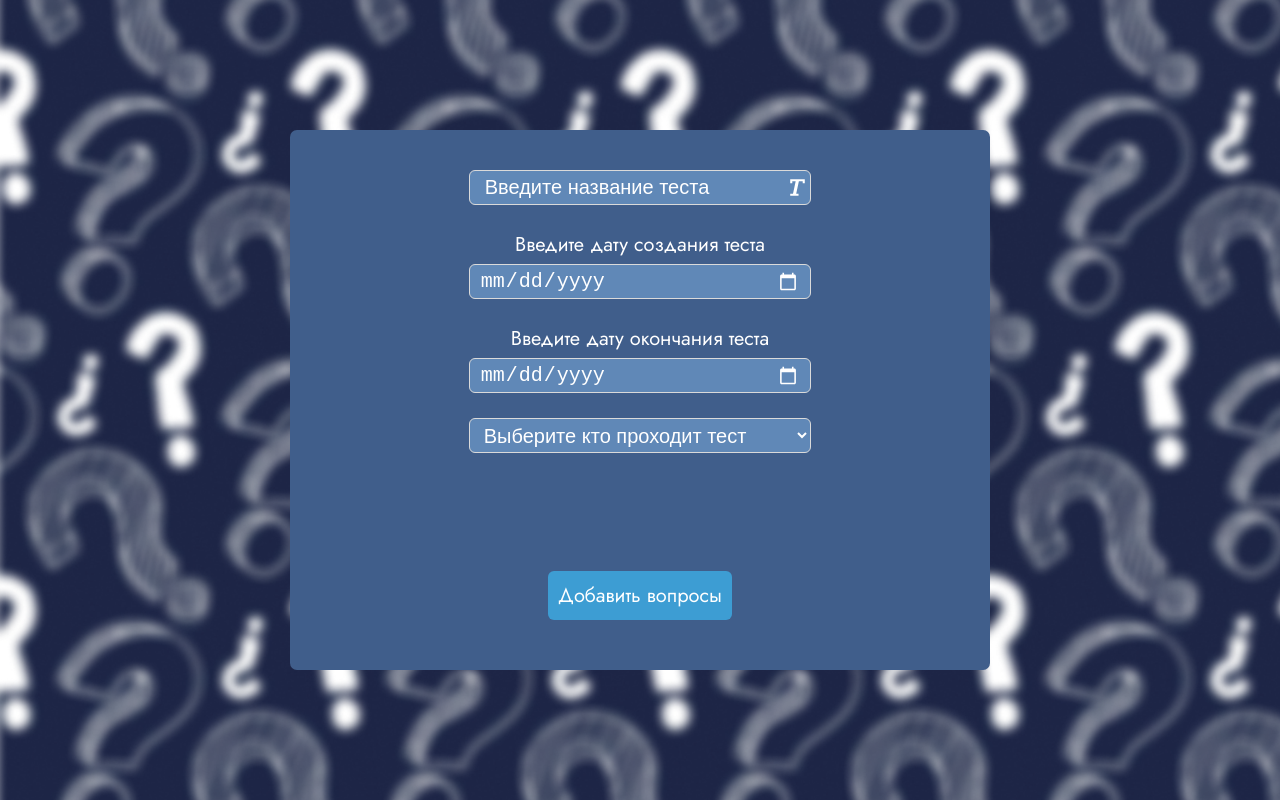
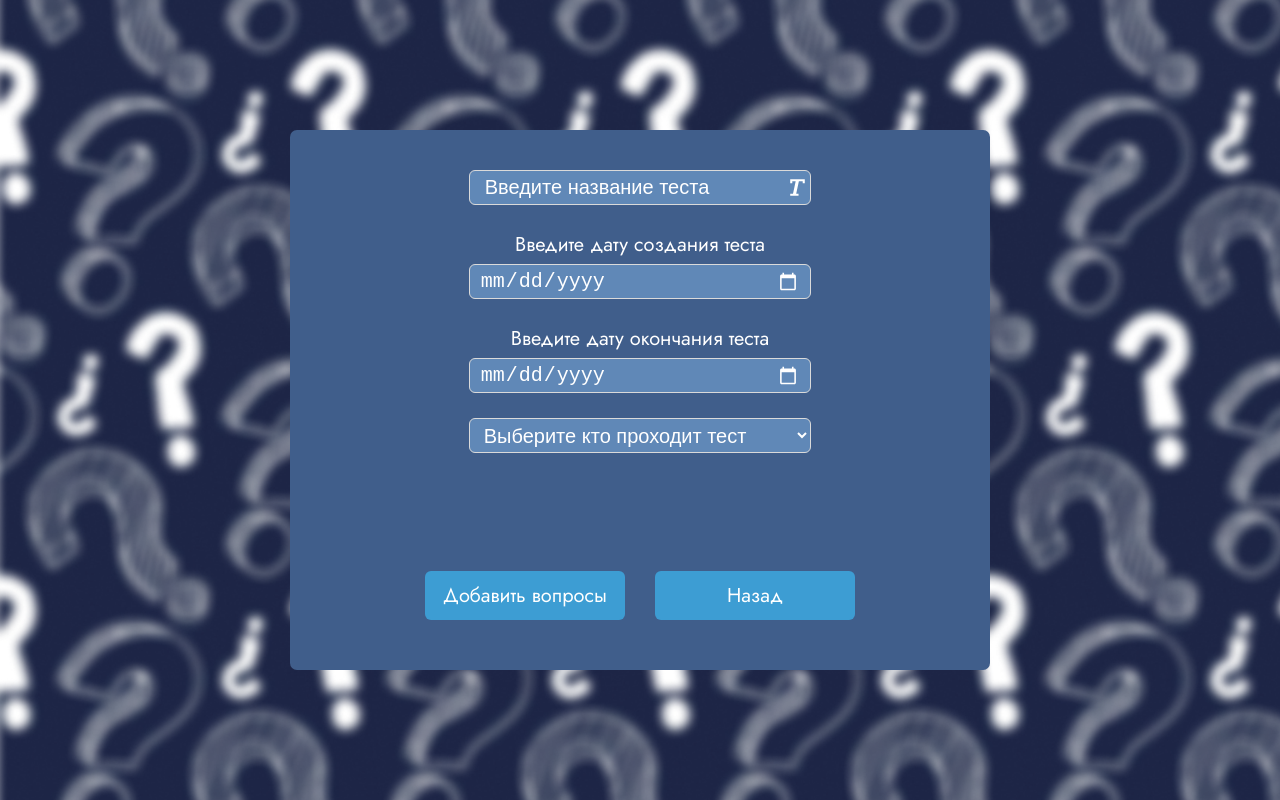
Before and after one commit to MekS1k/Tests-For-School, a Vue app in the folder frontend/: page /CreateDataTests in a window 1280 px wide. Built offline with nearby package versions, Linux system fonts and the light colour scheme.

Commit message:
fix signIn & fix layout

```diff
--- a/frontend/src/components/AddAndViewTest.vue
+++ b/frontend/src/components/AddAndViewTest.vue
@@ -30,6 +30,9 @@
           </div>
         </div>
       </div>
+      <router-link class="ChooseQuestion__adminSection" to="/">
+        <button class="ChooseQuestion__addBtn">Выйти</button>
+      </router-link>
     </div>
   </div>
 </template>
@@ -104,6 +107,30 @@ export default {
 </script>
 
 <style lang="scss" scoped>
+a {
+  text-decoration: none;
+  margin-bottom: 3rem;
+}
+.exit {
+  bottom: 0;
+  margin: 5rem 0;
+  .createButton {
+    color: #fff;
+    text-decoration: none;
+    background: #3d9dd3;
+    border-radius: 0.6rem;
+    border: none;
+    padding: 1rem;
+    font-family: "Jost", sans-serif;
+    font-size: 2rem;
+    transition: all 0.3s ease;
+    cursor: pointer;
+  }
+  .createButton:hover {
+    background: #417c9e;
+  }
+}
+
 .Container {
   display: flex;
   flex-direction: column;
@@ -133,6 +160,7 @@ export default {
     overflow-y: auto;
     width: 95%;
     height: 100%;
+    margin-bottom: 2rem;
   }
   &__adminSection {
     width: 25rem;
--- a/frontend/src/components/CreateDataTests.vue
+++ b/frontend/src/components/CreateDataTests.vue
@@ -50,6 +50,9 @@
 
       <div class="createQuestion">
         <button @click="saveTest" class="createButton">Добавить вопросы</button>
+        <router-link to="/AddAndViewTest">
+          <button class="createButton">Назад</button>
+        </router-link>
       </div>
     </div>
   </div>
@@ -100,6 +103,28 @@ export default {
 </script>
 
 <style lang="scss" lang="scss" scoped>
+.createQuestion {
+  position: absolute;
+  bottom: 0;
+  margin: 5rem 0;
+  .createButton {
+    color: #fff;
+    text-decoration: none;
+    background: #3d9dd3;
+    border-radius: 0.6rem;
+    border: none;
+    padding: 1rem;
+    font-family: "Jost", sans-serif;
+    font-size: 2rem;
+    transition: all 0.3s ease;
+    cursor: pointer;
+    width: 20rem;
+  }
+  .createButton:hover {
+    background: #417c9e;
+  }
+}
+
 .container {
   display: flex;
   flex-direction: column;
@@ -207,6 +232,8 @@ select option {
   position: absolute;
   bottom: 0;
   margin: 5rem 0;
+  display: flex;
+  gap: 3rem;
   .createButton {
     color: #fff;
     text-decoration: none;
--- a/frontend/src/components/CreateQuestionsForTests.vue
+++ b/frontend/src/components/CreateQuestionsForTests.vue
@@ -56,10 +56,10 @@
           <button @click="saveQuestions" class="createButton">
             Сохранить вопрос
           </button>
+          <router-link to="/AddAndViewTest">
+            <button class="createButton">На главную</button>
+          </router-link>
         </div>
-        <router-link class="createQuestion" to="/AddAndViewTest">
-          <p class="Answers__result">На главную</p>
-        </router-link>
       </div>
     </div>
   </div>
@@ -226,6 +226,8 @@ select option {
   position: absolute;
   bottom: 0;
   margin: 5rem 0;
+  display: flex;
+  gap: 3rem;
   .createButton {
     color: #fff;
     text-decoration: none;
@@ -237,6 +239,7 @@ select option {
     font-size: 2rem;
     transition: all 0.3s ease;
     cursor: pointer;
+    width: 20rem;
   }
   .createButton:hover {
     background: #417c9e;
--- a/frontend/src/components/SingIn.vue
+++ b/frontend/src/components/SingIn.vue
@@ -13,30 +13,62 @@
 
           <div class="inputBlock">
             <div class="Form__input">
-							<img src="../assets/svg/Login.svg" class="inputImg" draggable="false" ondragstart="return false;" alt="loginlogo" />
+              <img
+                src="../assets/svg/Login.svg"
+                class="inputImg"
+                draggable="false"
+                ondragstart="return false;"
+                alt="loginlogo"
+              />
               <p>Логин</p>
             </div>
-						<input type="text" v-model="login" placeholder="Введите логин" class="input" />
+            <input
+              type="text"
+              v-model="login"
+              placeholder="Введите логин"
+              class="input"
+            />
           </div>
 
           <div class="inputBlock">
             <div class="Form__input">
-							<img src="../assets/svg/Password.svg" class="inputImg" draggable="false" ondragstart="return false;" alt="passlogo" />
+              <img
+                src="../assets/svg/Password.svg"
+                class="inputImg"
+                draggable="false"
+                ondragstart="return false;"
+                alt="passlogo"
+              />
               <p>Пароль</p>
             </div>
-						<input type="password" v-model="pass" placeholder="🞄🞄🞄🞄🞄🞄🞄🞄🞄🞄" class="input" />
+            <input
+              type="password"
+              v-model="pass"
+              placeholder="🞄🞄🞄🞄🞄🞄🞄🞄🞄🞄"
+              class="input"
+            />
           </div>
 
           <div class="Form__EnterBtn">
-						<button class="Form__button" @click="SingIN">Войти</button>
+            <button class="Form__button" @click="signIn">Войти</button>
           </div>
         </div>
-				<p class="Form__loginFail" :class="{ 'Form__loginFail--show': loginFailed }">Неверный логин или пароль</p>
+        <p
+          class="Form__loginFail"
+          :class="{ 'Form__loginFail--show': loginFailed }"
+        >
+          Неверный логин или пароль
+        </p>
       </form>
     </div>
     <div class="Container__SvgBlock">
       <div class="Container__logo">
-				<img src="../assets/svg/SignInLogo.svg" draggable="false" ondragstart="return false;" alt="Artlogo" />
+        <img
+          src="../assets/svg/SignInLogo.svg"
+          draggable="false"
+          ondragstart="return false;"
+          alt="Artlogo"
+        />
       </div>
     </div>
   </div>
@@ -57,7 +89,7 @@ export default {
   },
   methods: {
     // Create New product
-		async saveProduct() {
+    async TakeUser() {
       try {
         const credentials = await fetch("http://localhost:5000/credentials");
         const data = await credentials.json();
@@ -80,24 +112,25 @@ export default {
       }
     },
 
-		SingIN() {
+    signIn() {
       this.loginFailed = false;
       console.log(this.credentials);
-			for (let i in this.credentials) {
-				if (this.credentials[i].Логин == this.login && this.credentials[i].Пароль == this.pass) {
+      const user = this.credentials.find(
+        (cred) => cred.Логин === this.login && cred.Пароль === this.pass
+      );
+      if (user) {
         this.$router.push({ name: "AddAndViewTest" });
-					this.UserID = this.credentials[i].UserID;
-					this.$store.state.roleForUnderstande = this.credentials[i].IDРоли;
+        this.UserID = user.UserID;
+        this.$store.state.roleForUnderstande = user.IDРоли;
         this.$store.state.UserID = this.UserID;
       } else {
         this.loginFailed = true;
         console.log("Данные не верны");
       }
-			}
     },
   },
   mounted() {
-		this.saveProduct();
+    this.TakeUser();
     this.takeRole();
   },
 };
```
Lines whose indentation alone changed are shown as unchanged.
